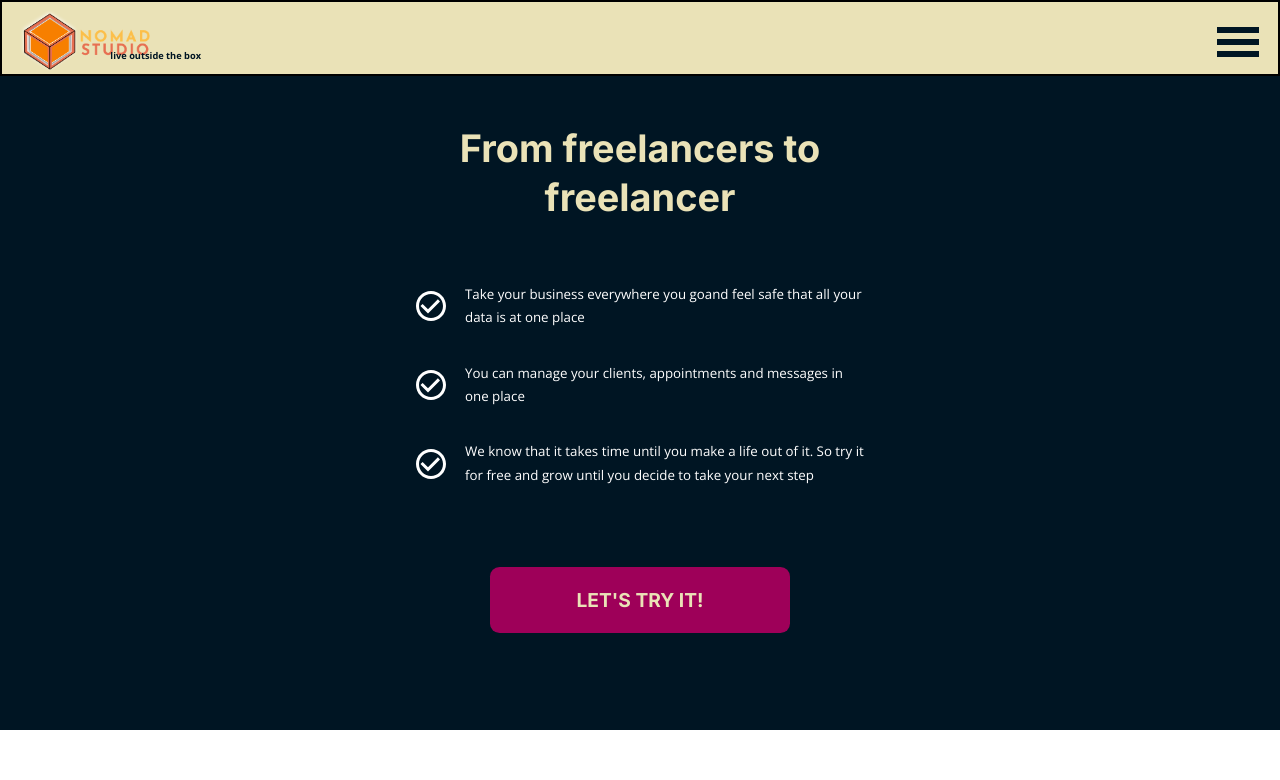
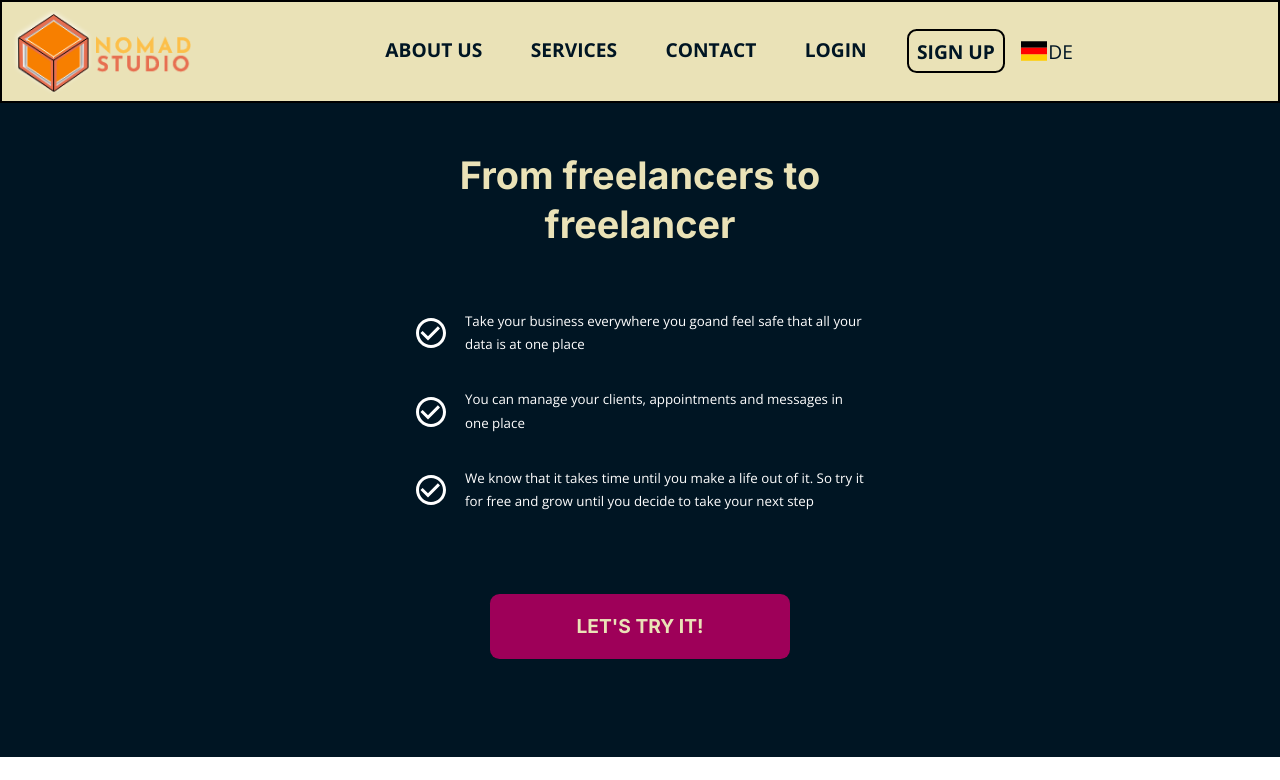
Before and after one commit to viest1/Alpaca_Frontend, a React (Create React App) app: page / in a window 1280 px wide. Shown: the top 780 px of the page. Built offline with nearby package versions, Linux system fonts and the light colour scheme.

Commit message:
finishing the Header for DesktopVersion, correcting the slogan position, adding flags-icons for the nations flags of the languages which is imported in index.txs and you can find documentation seaching (npm flag icons) is little bit shitty the documentation but is what we got ^^

```diff
--- a/package.json
+++ b/package.json
@@ -10,6 +10,7 @@
     "@types/node": "^16.7.13",
     "@types/react": "^17.0.20",
     "@types/react-dom": "^17.0.9",
+    "flag-icons": "^6.1.1",
     "react": "^17.0.2",
     "react-dom": "^17.0.2",
     "react-icons": "^4.3.1",
--- a/src/components/atoms/Button/Button.tsx
+++ b/src/components/atoms/Button/Button.tsx
@@ -26,10 +26,11 @@ interface ButtonInterface {
   background?: string;
   type?: 'button' | 'submit';
   border?: string;
+  width?: string;
   onClick?: () => void;
 }
 
-function Button({ text, color, background, type, border, onClick }: ButtonInterface) {
+function Button({ text, color, background, type, border, width, onClick }: ButtonInterface) {
   return (
     <ButtonStyle
       type={type}
@@ -37,6 +38,7 @@ function Button({ text, color, background, type, border, onClick }: ButtonInterf
       background={background}
       border={border}
       onClick={onClick}
+      width={width}
     >
       {text}
     </ButtonStyle>
@@ -49,6 +51,7 @@ Button.defaultProps = {
   type: 'button',
   border: undefined,
   text: undefined,
+  width: undefined,
   onClick: undefined
 };
 
--- a/src/components/atoms/NavLink/NavLink.tsx
+++ b/src/components/atoms/NavLink/NavLink.tsx
@@ -5,6 +5,8 @@ import { Link } from 'react-router-dom';
 const StyledLink = styled(Link)`
   text-decoration: none;
   color: ${({ theme }) => theme.color.main2};
+  border-radius: 0.6rem;
+  height: 1rem;
   img {
     width: 140px;
     height: auto;
@@ -16,6 +18,9 @@ const BigLogo = styled(Link)`
   color: ${({ theme }) => theme.color.main2};
   img {
     width: 15rem;
+    @media (min-width: 1060px) {
+      width: 12rem;
+    }
   }
 `;
 
@@ -26,6 +31,16 @@ const ContainerNavText = styled.div`
     color: ${({ theme }) => theme.color.main4};
   }
 `;
+// Style desktopVersion
+const Container = styled.div<PropsStyled>`
+  border: ${({ border }) => border || 'none'};
+  border-radius: 0.6rem;
+  padding: 0 5px;
+  &: hover {
+    cursor: pointer;
+    border-color: ${({ theme }) => theme.color.main4};
+  }
+`;
 
 // ? - optional
 interface Props {
@@ -34,11 +49,14 @@ interface Props {
   image?: string | undefined;
   alt?: string | undefined;
   bigLogo?: boolean | undefined;
+  border?: string | undefined;
 }
-
-function NavLink({ path, text, image, alt, bigLogo }: Props) {
+interface PropsStyled {
+  border: string | undefined;
+}
+function NavLink({ path, text, image, alt, bigLogo, border }: Props) {
   return (
-    <div>
+    <Container border={border}>
       {bigLogo ? (
         <BigLogo to={path}>
           {image && <img src={image} alt={alt} />}
@@ -50,7 +68,7 @@ function NavLink({ path, text, image, alt, bigLogo }: Props) {
           {text && <ContainerNavText>{text}</ContainerNavText>}
         </StyledLink>
       )}
-    </div>
+    </Container>
   );
 }
 
@@ -59,7 +77,8 @@ NavLink.defaultProps = {
   text: undefined,
   bigLogo: false,
   alt: undefined,
-  image: undefined
+  image: undefined,
+  border: undefined
 };
 
 export default NavLink;
--- a/src/components/molecules/Contact/Contact.tsx
+++ b/src/components/molecules/Contact/Contact.tsx
@@ -8,6 +8,7 @@ import { dataContact } from '../../../dataContact/dataContact';
 
 const StyledContact = styled.div`
   display: flex;
+  position: relative;
   flex-direction: column;
   justify-content: center;
   gap: 2rem;
--- a/src/components/organisms/Header/Header.tsx
+++ b/src/components/organisms/Header/Header.tsx
@@ -5,6 +5,7 @@ import { GrClose } from 'react-icons/gr';
 import CompanyLogo from '../../../assets/illustrations/COMPANYLOGO.png';
 import NavLink from '../../atoms/NavLink/NavLink';
 import Contact from '../../molecules/Contact/Contact';
+import useMediaQuery from '../../../hooks/useMediaQuery';
 
 interface StyledDivProps {
   isOpenMenu: boolean;
@@ -35,15 +36,15 @@ const FlexOpen = styled.div`
 const StyledP = styled.p`
   font-size: ${({ theme }) => theme.fontSizeOpenSans.xxxs};
   position: absolute;
-  bottom: 10px;
-  right: -43px;
+  bottom: 5px;
+  right: -19px;
   font-weight: bold;
 `;
 const StyledSlogan = styled.p`
   font-size: ${({ theme }) => theme.fontSizeOpenSans.xxs};
   display: flex;
   position: absolute;
-  bottom: 1.5rem;
+  bottom: 1rem;
   left: 50%;
   margin: auto;
   font-weight: bold;
@@ -57,6 +58,39 @@ const StyledLogoSlogan = styled.div`
   display: flex;
   position: relative;
   justify-content: center;
+`;
+
+// Style desktopVersion
+const ContainerDesktop = styled.div`
+  display: flex;
+  justify-content: space-between;
+  background: ${({ theme }) => theme.color.main1};
+  color: ${({ theme }) => theme.color.main2};
+  font-size: ${({ theme }) => theme.fontSizeOpenSans.m};
+  border: 2px solid black;
+  padding: 0.2rem;
+`;
+const StyledMenuDesktop = styled.div`
+  display: flex;
+  flex-direction: row;
+  gap: 2rem;
+  font-weight: bold;
+`;
+const CountryFlag = styled.div`
+  display: flex;
+  gap: 0.1rem;
+  margin: auto;
+  :hover {
+    cursor: pointer;
+  }
+`;
+const ServicesAndLanguage = styled.div`
+  display: flex;
+  position: relative;
+  padding-right: 32px;
+  gap: 1rem;
+  justify-content: space-around;
+  margin: auto;
 `;
 
 const data = [
@@ -82,13 +116,40 @@ const data = [
   }
 ];
 
+const dataDesktop = [
+  {
+    path: 'aboutUs',
+    text: 'ABOUT US',
+    id: 1
+  },
+  {
+    path: 'services',
+    text: 'SERVICES',
+    id: 2
+  },
+  {
+    path: 'contact',
+    text: 'CONTACT',
+    id: 3
+  },
+  {
+    path: 'login',
+    text: 'LOGIN',
+    id: 4
+  }
+];
+
 function Header() {
   const [isOpenMenu, setIsOpenMenu] = useState(false);
   const handleOpenMenu = () => {
     setIsOpenMenu((prev) => !prev);
   };
+  const desktopVersion = useMediaQuery('(min-width: 1060px)');
+  console.log(desktopVersion);
 
   return (
+    <div>
+      {!desktopVersion ? (
         <Container isOpenMenu={isOpenMenu}>
           {!isOpenMenu && (
             <Flex>
@@ -124,11 +185,31 @@ function Header() {
                 <NavLink path="/" bigLogo image={CompanyLogo} alt="Logo" />
                 <StyledSlogan>live outside the box</StyledSlogan>
               </StyledLogoSlogan>
-
               <Contact />
             </>
           )}
         </Container>
+      ) : (
+        <ContainerDesktop>
+          <StyledLogoSlogan>
+            <NavLink path="/" bigLogo image={CompanyLogo} alt="Logo" />
+          </StyledLogoSlogan>
+          <ServicesAndLanguage>
+            <StyledMenuDesktop>
+              {dataDesktop.map((item) => (
+                <NavLink key={item.id} path={item.path} text={item.text} />
+              ))}
+
+              <NavLink path="/" text="SIGN UP" border="2px solid black" />
+            </StyledMenuDesktop>
+            <CountryFlag>
+              <span className="fi fi-de" />
+              <span>DE</span>
+            </CountryFlag>
+          </ServicesAndLanguage>
+        </ContainerDesktop>
+      )}
+    </div>
   );
 }
 
--- a/src/index.tsx
+++ b/src/index.tsx
@@ -4,6 +4,7 @@ import App from './view/App';
 import reportWebVitals from './reportWebVitals';
 import GeneralProvider from './providers/GeneralProvider';
 import 'sanitize.css/sanitize.css';
+import 'flag-icons/css/flag-icons.min.css';
 
 ReactDOM.render(
   <React.StrictMode>
```
Also changed, not shown: 2 other files (tests, documents, lock files or other folders). Lines whose indentation alone changed are shown as unchanged.
